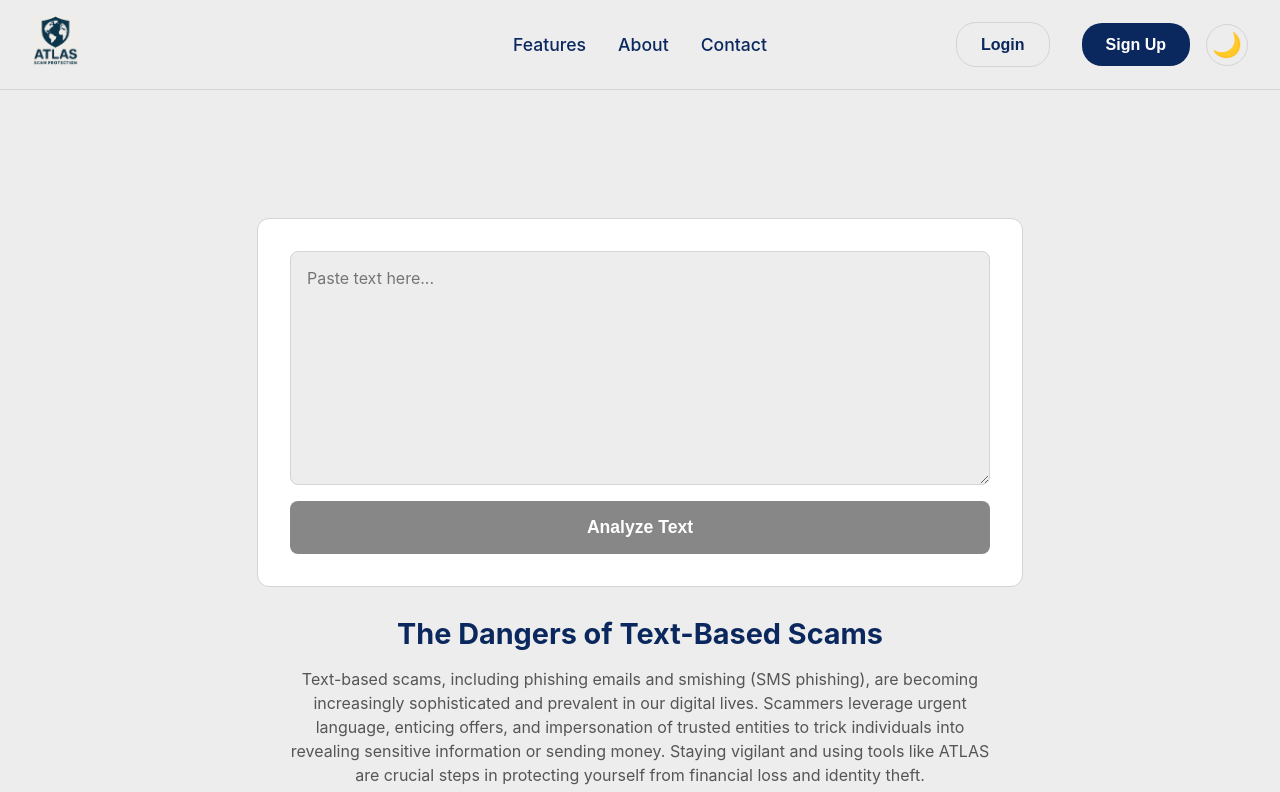
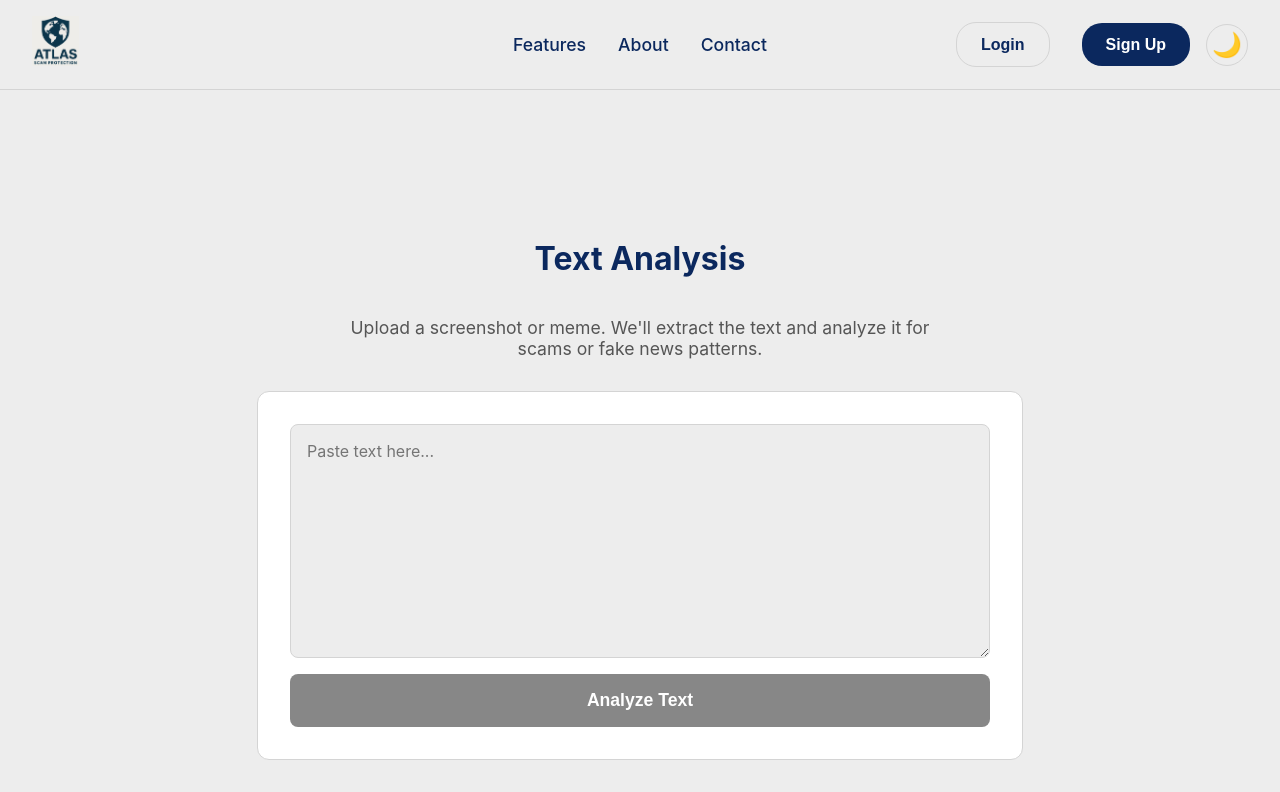
Before and after one commit to AidenBrown21/AtlasChrome, a React (Create React App) app in the folder frontend/: page /text in a window 1280 px wide. Shown: the top 792 px of the page. Built offline with nearby package versions, Linux system fonts and the light colour scheme; no server answers.

Commit message:
what we have so far

```diff
--- a/frontend/src/pages/TextAnalysis.js
+++ b/frontend/src/pages/TextAnalysis.js
@@ -29,6 +29,10 @@ function TextAnalysis() {
       <title>Text Analysis Tool - ATLAS Scam Protection</title>
       <meta name="description" content="Received a suspicious email or text message? Paste it into the ATLAS Text Analysis tool to instantly scan for phishing links, scam language, and other risks." />
       <div className="text-analysis-container">
+        <h1>Text Analysis</h1>
+        <p className="description">
+          Upload a screenshot or meme. We'll extract the text and analyze it for scams or fake news patterns.
+        </p>
         <main className="analysis-box">
           <textarea
             value={text}
--- a/frontend/src/pages/VoiceAnalysis.css
+++ b/frontend/src/pages/VoiceAnalysis.css
@@ -75,7 +75,7 @@
 }
 
 .analyze-button:hover:not(:disabled) {
-    opacity: 0.9;
+  opacity: 0.9;
 }
 
 .analyze-button:disabled {
```
